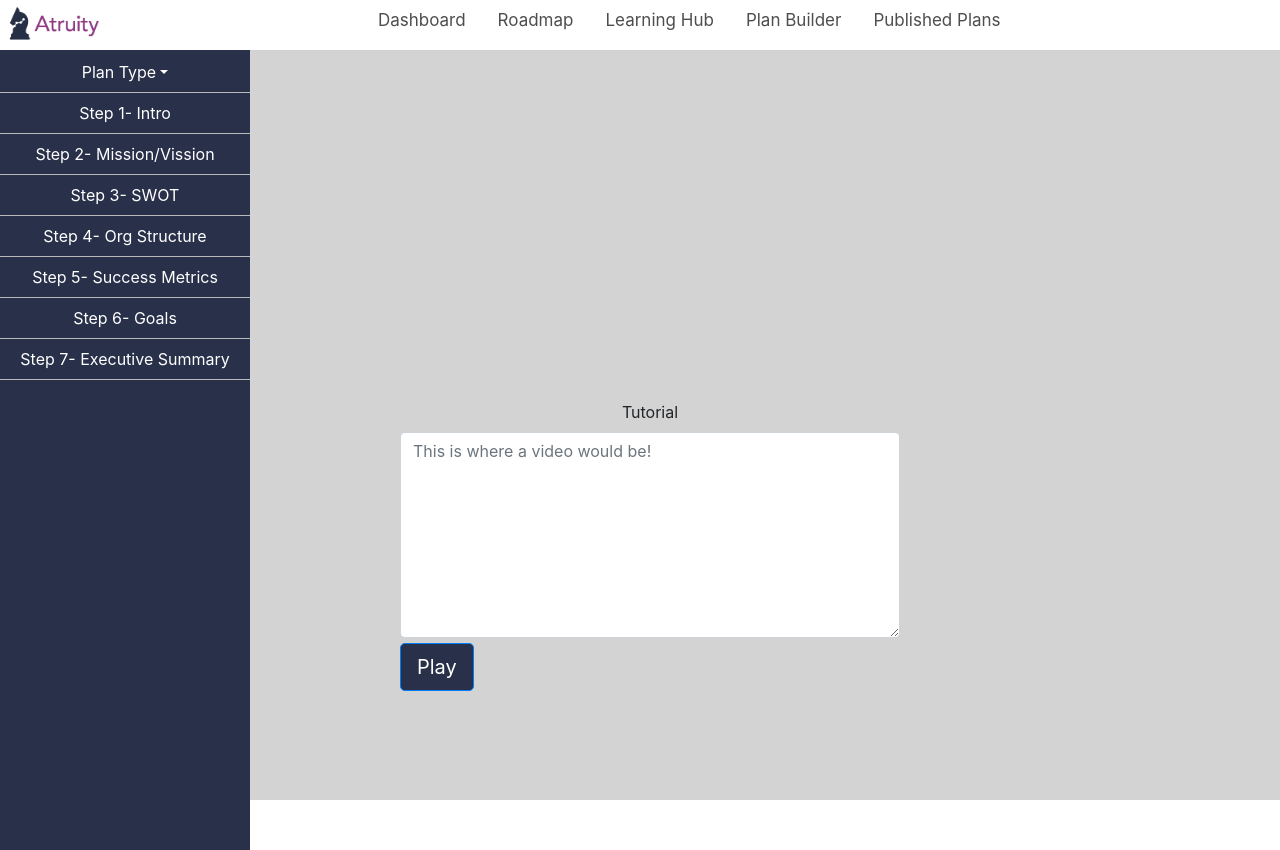
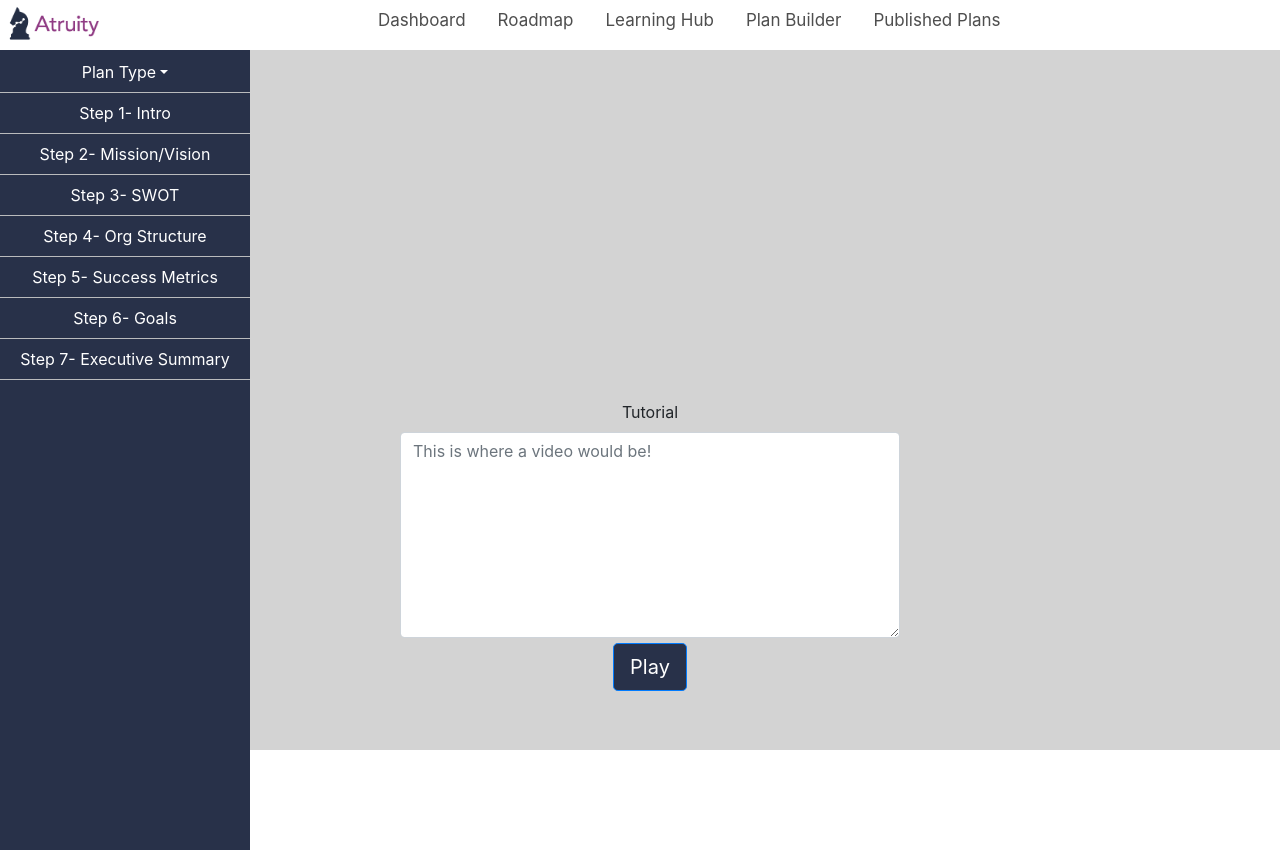
Before and after one commit to juancbaires/WDI-UX-Atruity, a React (Create React App) app in the folder strategic_planning/: page /planbuilder in a window 1280 px wide. Built offline with nearby package versions, Linux system fonts and the light colour scheme.

Commit message:
messin with css

```diff
--- a/strategic_planning/src/App/App.css
+++ b/strategic_planning/src/App/App.css
@@ -1,7 +1,7 @@
 .App {
   text-align: center;
   background-color: lightgrey;
-  height: 100vh;
+  height: 100%;
 }
 
 .centerLinks {
@@ -9,15 +9,6 @@
   font-size: 12px;
   height: 50px;
 
-}
-
-.form-group {
-  text-align:left;
-}
-
-.form-group label {
-  text-align:center;
-  width:100%;
 }
 .nav-item {
   color: #a8a4a4;
--- a/strategic_planning/src/PlanBuilder/PlanBuilder.js
+++ b/strategic_planning/src/PlanBuilder/PlanBuilder.js
@@ -1,20 +1,27 @@
-import React, { Component } from 'react';
-import SideBar from "../SideBar/SideBar"
-import MainDisplay from "../MainDisplay/MainDisplay"
-import "./planBuilder.css"
+import React, { Component } from "react";
+import SideBar from "../SideBar/SideBar";
+import MainDisplay from "../MainDisplay/MainDisplay";
+import "./planBuilder.css";
 
 class PlanBuilder extends Component {
   render() {
-        console.log(this.props.planner)
+    console.log(this.props.planner);
     return (
       <div className="grey">
         <SideBar />
-                <MainDisplay />
+
         <form className="planBuild">
           <div class="form-group">
             <label for="exampleFormControlTextarea1">Tutorial</label>
-                        <textarea class="form-control" id="exampleFormControlTextarea1" rows="8" placeholder="This is where a video would be!"></textarea>
-                        <button type="button" class="btn btn-primary btn-lg">Play</button>
+            <textarea
+              class="form-control"
+              id="exampleFormControlTextarea1"
+              rows="8"
+              placeholder="This is where a video would be!"
+            />
+            <button type="button" class="btn btn-primary btn-lg">
+              Play
+            </button>
           </div>
         </form>
       </div>
--- a/strategic_planning/src/Sidebar/SideBar.js
+++ b/strategic_planning/src/Sidebar/SideBar.js
@@ -54,7 +54,7 @@ class SideBar extends Component {
           <li class="nav-item">
             <Link to="/mission">
               <a class="nav-link" href="#">
-                Step 2- Mission/Vission
+                Step 2- Mission/Vision
               </a>
             </Link>
           </li>
```
Lines whose indentation alone changed are shown as unchanged.
